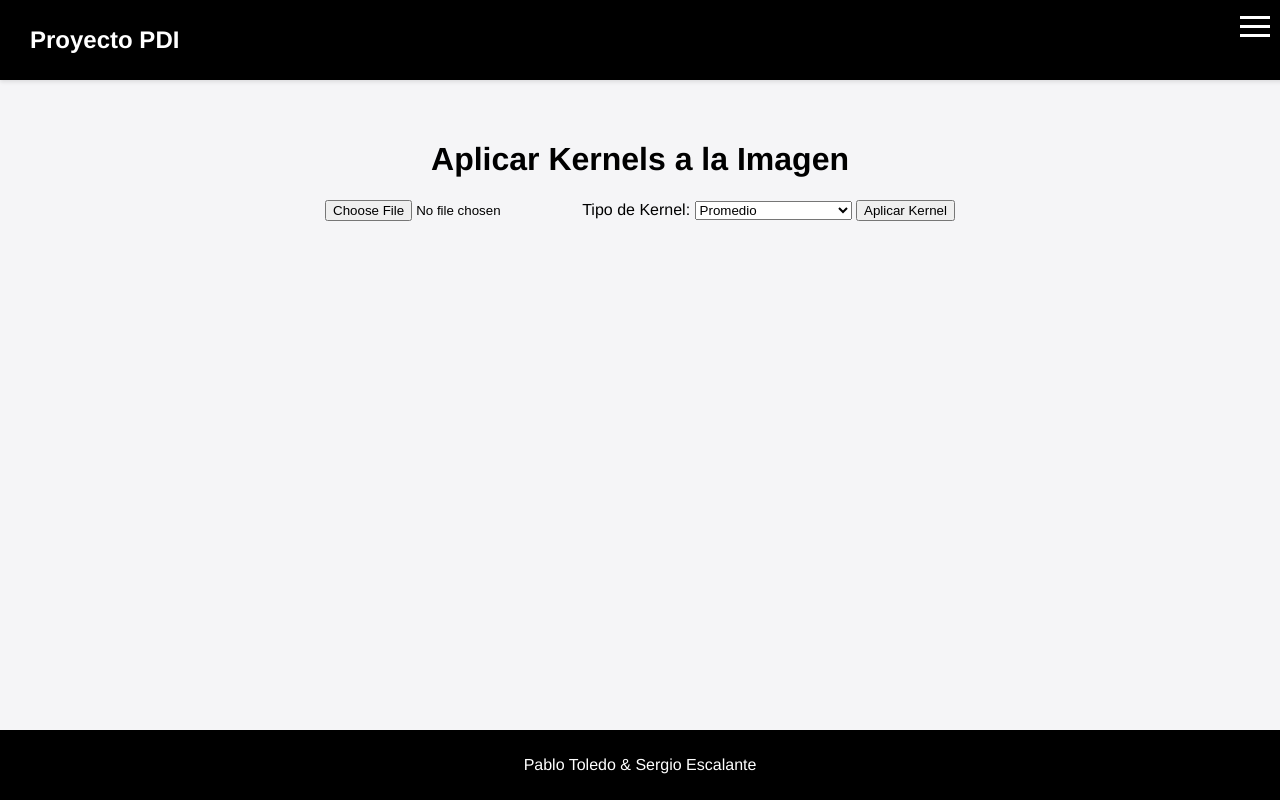
After one commit to PabloToledoBarahona/pdiProject, a Flask app: page /apply_kernel in a window 1280 px wide. The commit adds this page. Run offline with Flask 3, Linux system fonts and the light colour scheme.

Commit message:
Added kernel screen

```diff
--- a/app/controllers/image_controller.py
+++ b/app/controllers/image_controller.py
@@ -1,7 +1,7 @@
 from flask import Blueprint, render_template, request, redirect, url_for
 import os, time
 from werkzeug.utils import secure_filename
-from app.modules import histogram, read_image, segment_color, convert_bw, convolution
+from app.modules import histogram, read_image, segment_color, convert_bw, convolution, kernels
 from app.modules.brightness import adjust_brightness
 from app.modules.contrast import adjust_contrast
 from app.modules.filters import apply_gaussian_blur, apply_median_blur, apply_edge_detection
@@ -398,3 +398,17 @@ def masks_view():
                 return error, 400
             return render_template('masks.html', masked_image=os.path.basename(masked_image_path))
     return render_template('masks.html')
+
+
+@image_controller.route('/apply_kernel', methods=['GET', 'POST'])
+def apply_kernel():
+    if request.method == 'POST':
+        file = request.files.get('file')
+        kernel_type = request.form.get('kernel_type')
+        if file:
+            filename = secure_filename(file.filename)
+            file_path = os.path.join(UPLOAD_FOLDER, filename)
+            file.save(file_path)
+            processed_image_path = kernels.apply_kernel(file_path, kernel_type)
+            return render_template('kernels.html', original_image=filename, processed_image=os.path.basename(processed_image_path))
+    return render_template('kernels.html')
--- /dev/null
+++ b/app/templates/kernels.html
@@ -0,0 +1,42 @@
+<!DOCTYPE html>
+<html lang="es">
+<head>
+    <meta charset="UTF-8">
+    <meta name="viewport" content="width=device-width, initial-scale=1.0">
+    <title>Aplicar Kernels</title>
+    <link rel="stylesheet" href="{{ url_for('static', filename='css/styles.css') }}">
+</head>
+<body>
+    {% include 'navbar.html' %}
+    <main>
+        <div class="container">
+            <h1>Aplicar Kernels a la Imagen</h1>
+            <form action="{{ url_for('image_controller.apply_kernel') }}" method="post" enctype="multipart/form-data">
+                <input type="file" name="file" accept="image/*" required>
+                <label for="kernel_type">Tipo de Kernel:</label>
+                <select name="kernel_type" id="kernel_type">
+                    <option value="average">Promedio</option>
+                    <option value="edge_detection1">Detección de Bordes 1</option>
+                    <option value="edge_detection2">Detección de Bordes 2</option>
+                </select>
+                <button type="submit" class="btn">Aplicar Kernel</button>
+            </form>
+            {% if original_image %}
+                <div class="image-section">
+                    <h2>Imagen Original</h2>
+                    <img src="{{ url_for('static', filename='uploads/' ~ original_image) }}" alt="Imagen Original">
+                </div>
+            {% endif %}
+            {% if processed_image %}
+                <div class="image-section">
+                    <h2>Imagen Procesada</h2>
+                    <img src="{{ url_for('static', filename='uploads/' ~ processed_image) }}" alt="Imagen Procesada">
+                </div>
+            {% endif %}
+        </div>
+    </main>
+    <footer>
+        <p>Pablo Toledo & Sergio Escalante</p>
+    </footer>
+</body>
+</html>
--- a/app/templates/navbar.html
+++ b/app/templates/navbar.html
@@ -38,6 +38,7 @@
                 <li><a href="{{ url_for('image_controller.quantize_image_view') }}">Cuantizar Imagen</a></li>
                 <li><a href="{{ url_for('image_controller.segment_k_clusters_view') }}">Segmentación K-Means</a></li>
                 <li><a href="{{ url_for('image_controller.masks_view') }}">Máscaras</a></li>
+                <li><a href="{{ url_for('image_controller.apply_kernel') }}">Kernel</a></li>
             </ul>
         </nav>
     </header>
```
Also changed, not shown: app/modules/kernels.py (added, +15 -0 lines), app/static/uploads/395627537_323177957023441_8531082923542184231_n.jpg (added), app/static/uploads/edge_detection1_processed.png (added), app/static/uploads/edge_detection2_processed.png (added), 1 other file.
